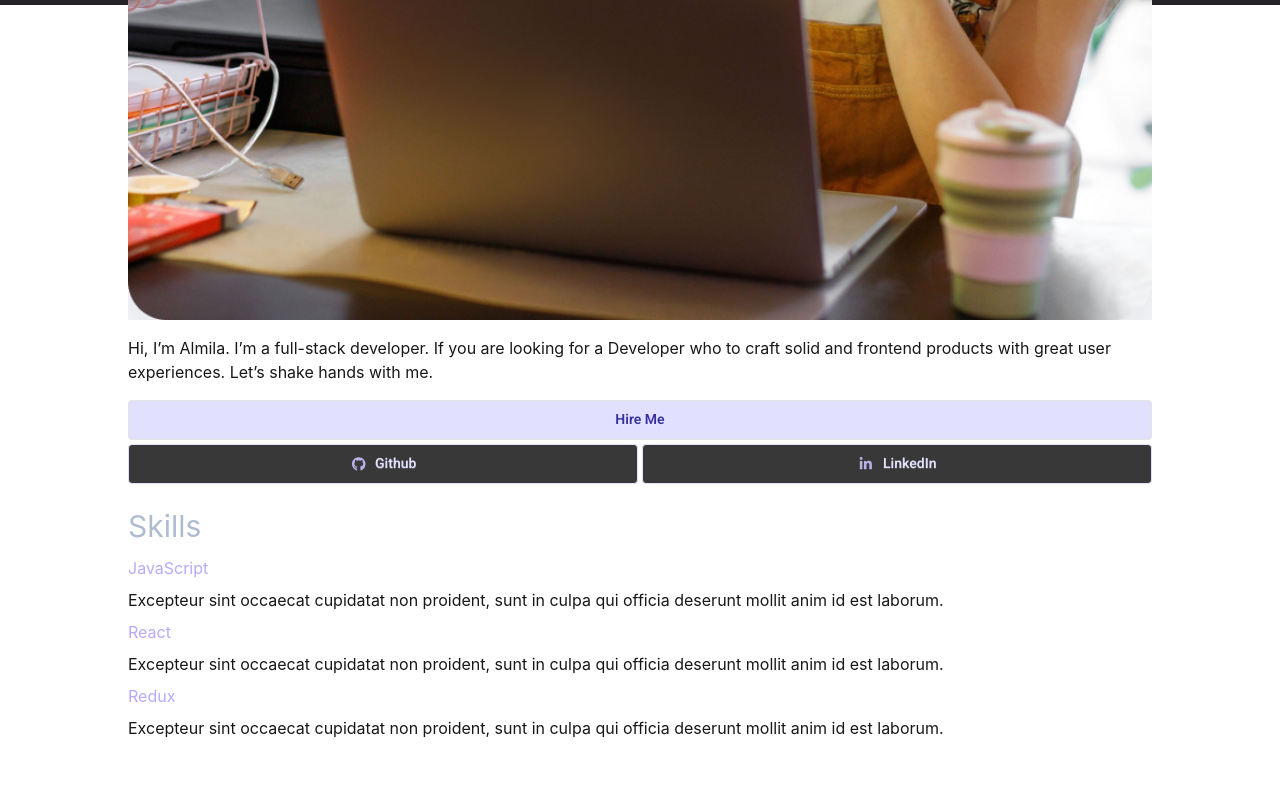
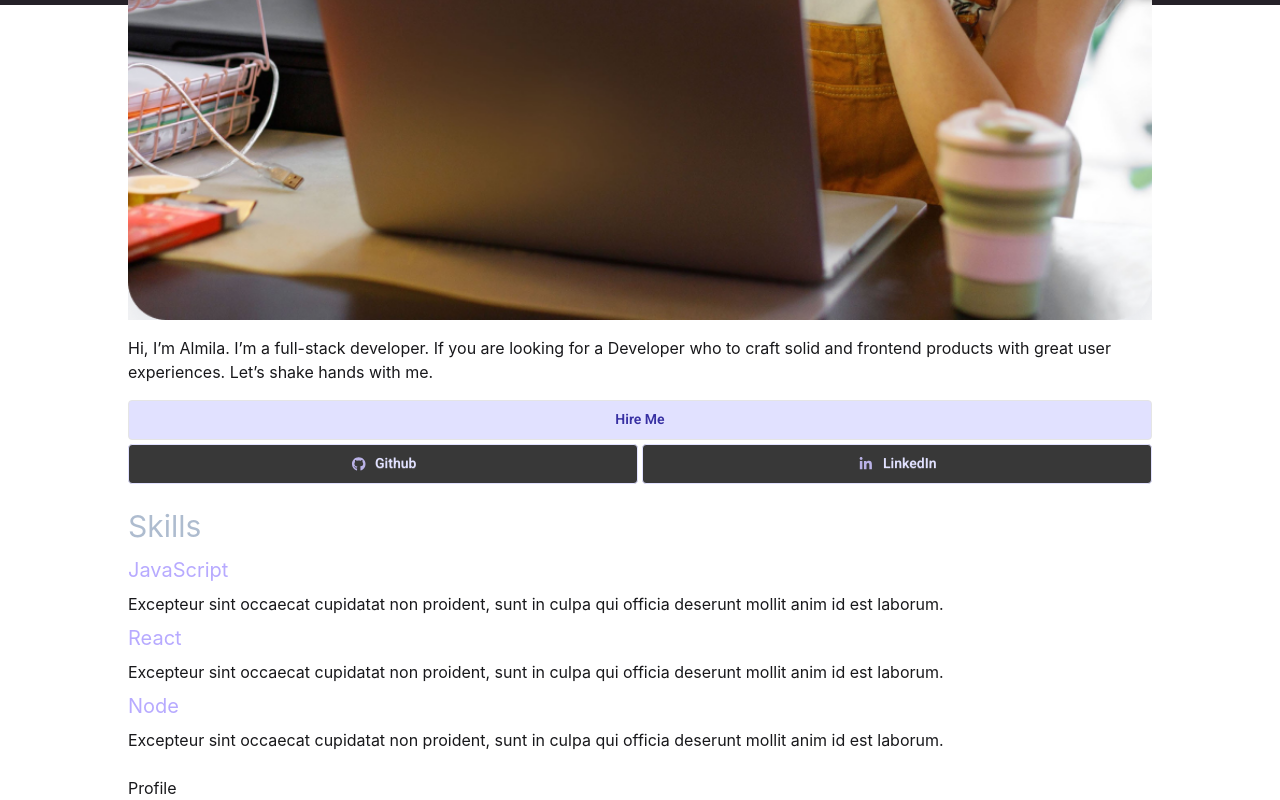
Before and after one commit to FatihPehlevan/WiT-Frontend-Portfolio-Challenge, a React (Vite) app: page / in a window 1280 px wide. Shown: the part 795-1595 px from the top of the page. Before the commit the page ends 1535 px from the top, so only its background shows below. Built offline with nearby package versions, Linux system fonts and the light colour scheme.

Commit message:
Skills section improved

```diff
--- /dev/null
+++ b/public/skills.json
@@ -0,0 +1,17 @@
+[
+  {
+    "id": 1,
+    "title": "JavaScript",
+    "text": "Excepteur sint occaecat cupidatat non proident, sunt in culpa qui officia deserunt mollit anim id est laborum."
+  },
+  {
+    "id": 2,
+    "title": "React",
+    "text": "Excepteur sint occaecat cupidatat non proident, sunt in culpa qui officia deserunt mollit anim id est laborum."
+  },
+  {
+    "id": 3,
+    "title": "Node",
+    "text": "Excepteur sint occaecat cupidatat non proident, sunt in culpa qui officia deserunt mollit anim id est laborum."
+  }
+]
--- a/src/App.jsx
+++ b/src/App.jsx
@@ -1,6 +1,7 @@
 import Header from '@/components/Header';
 import Hero from '@/components/Hero';
 import Skills from '@/components/Skills';
+import Profile from '@/components/Profile';
 
 function App() {
   return (
@@ -9,6 +10,7 @@ function App() {
         <Header />
         <Hero />
         <Skills />
+        <Profile />
       </div>
     </div>
   );
--- a/src/components/Profile.jsx
+++ b/src/components/Profile.jsx
@@ -0,0 +1,7 @@
+export default function Profile() {
+  return (
+    <section>
+      <div>Profile</div>
+    </section>
+  );
+}
--- a/src/components/Skills.jsx
+++ b/src/components/Skills.jsx
@@ -1,29 +1,28 @@
+import { useEffect, useState } from 'react';
+import axios from 'axios';
+
 export default function Skills() {
+  const [skills, setSkills] = useState([]);
+
+  useEffect(() => {
+    axios
+      .get('/skills.json')
+      .then((response) => {
+        setSkills(response.data);
+      })
+      .catch((error) => console.error('Error fetching skills: ' + error));
+  }, []);
+
   return (
     <section className="flex flex-col gap-3">
       <h2 className="text-3xl text-dark-heading">Skills</h2>
       <div className="flex flex-col gap-2">
-        <div className="flex flex-col gap-2">
-          <h3 className="text-dark-subheading">JavaScript</h3>
-          <p>
-            Excepteur sint occaecat cupidatat non proident, sunt in culpa qui
-            officia deserunt mollit anim id est laborum.
-          </p>
-        </div>
-        <div className="flex flex-col gap-2">
-          <h3 className="text-dark-subheading">React</h3>
-          <p>
-            Excepteur sint occaecat cupidatat non proident, sunt in culpa qui
-            officia deserunt mollit anim id est laborum.
-          </p>
-        </div>
-        <div className="flex flex-col gap-2">
-          <h3 className="text-dark-subheading">Redux</h3>
-          <p>
-            Excepteur sint occaecat cupidatat non proident, sunt in culpa qui
-            officia deserunt mollit anim id est laborum.
-          </p>
-        </div>
+        {skills.map((skill) => (
+          <div key={skill.id} className="flex flex-col gap-2">
+            <h3 className="text-dark-subheading text-xl">{skill.title}</h3>
+            <p>{skill.text}</p>
+          </div>
+        ))}
       </div>
     </section>
   );
```
Also changed, not shown: 1 other file (tests, documents, lock files or other folders).
